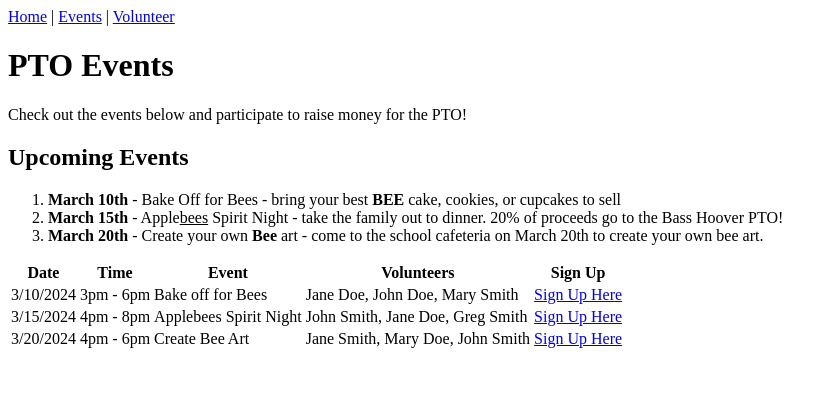
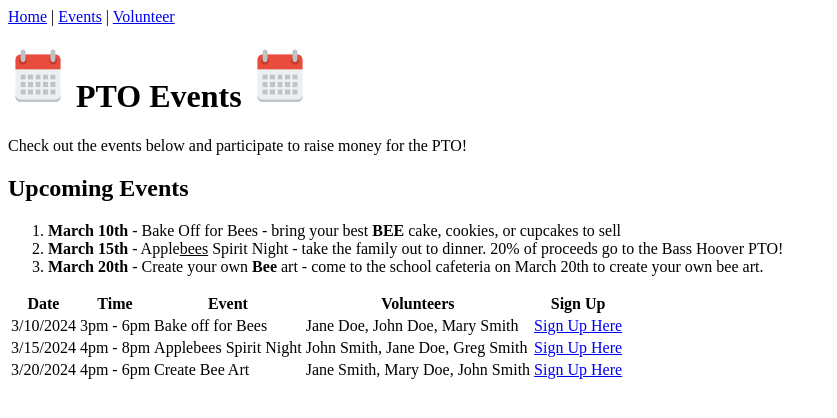
Before and after one commit to lindseyn86/coding-assignments, a plain HTML site: page Week 1/events.html in a window 1280 px wide. Shown: the whole page, without its empty margins (0-837 px from the left). Drawn offline with Linux system fonts and the light colour scheme.

Commit message:
added new images and updated pages

```diff
--- a/Week 1/events.html
+++ b/Week 1/events.html
@@ -14,7 +14,7 @@
 
         <!-- Header -->
         <header>
-            <h1>PTO Events</h1>
+            <h1><img src="calendar.png" width="60px" alt="calendar icon"/> PTO Events <img src="calendar.png" width="60px" alt="calendar icon"/></h1>
         </header>
         <p>Check out the events below and participate to raise money for the PTO!</p>
 
@@ -33,6 +33,7 @@
         <section>
         <!-- Table -->
             <table>
+                <thead>
                     <tr>
                         <th>Date</th>
                         <th>Time</th>
@@ -40,6 +41,8 @@
                         <th>Volunteers</th>
                         <th>Sign Up</th>
                     </tr>
+                </thead>
+                <tbody>
                     <tr>
                         <td>3/10/2024</td>
                         <td>3pm - 6pm</td>
@@ -61,6 +64,7 @@
                         <td>Jane Smith, Mary Doe, John Smith</td>
                         <td><a href="volunteers.html/">Sign Up Here</a></td>
                     </tr>
+                </tbody>
             </table>
         </section>
     </main>
```
Also changed, not shown: Week 1/volunteers.html (+1 -0 lines), Week 1/calendar.png (added). Lines whose indentation alone changed are shown as unchanged.
